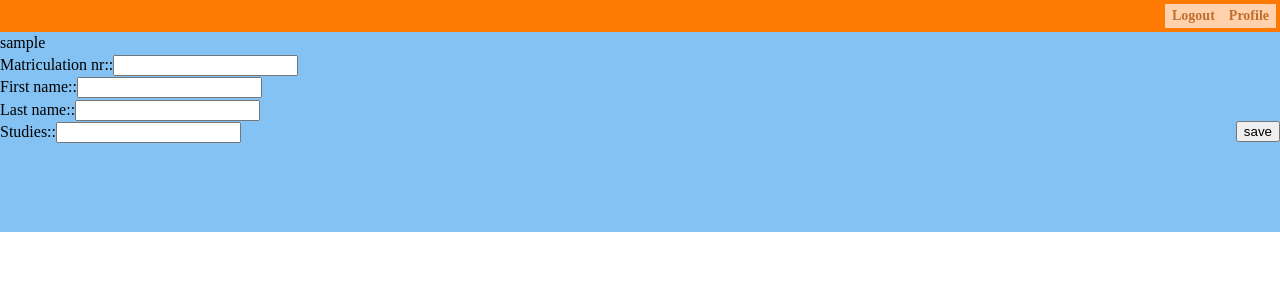
After one commit to fokoenecke/staffed, a Django app: page /profile/ in a window 1280 px wide. The commit adds this page. Shown: the top 300 px of the page. Run offline with Django 3.2, Linux system fonts and the light colour scheme; the visitor is signed in with stand-in values (Sample User, id 1); parts of the project's set-up code (start-up, migrations or seed data) failed here and were passed over; some libraries are stand-ins or nearby versions.

Commit message:
implemented basic functionality admin profile login register

```diff
--- a/core/forms.py
+++ b/core/forms.py
@@ -2,7 +2,6 @@ from core.models import UserProfile
 from django import forms
 from django.contrib.auth.models import User
 
-#in forms.py
 class UserForm(forms.ModelForm):
     class Meta:
         model = User
@@ -11,3 +10,4 @@ class UserForm(forms.ModelForm):
 class UserProfileForm(forms.ModelForm):
     class Meta:
         model = UserProfile
+        fields = ["matriculation_nr", "first_name", "last_name", "studies"]
--- a/core/models.py
+++ b/core/models.py
@@ -4,10 +4,24 @@ from django.db.models.signals import post_save
 
 class UserProfile(models.Model):
     user = models.OneToOneField('auth.User', related_name='profile')
-    bio = models.TextField()
+    matriculation_nr = models.CharField(max_length=255)
+    first_name = models.CharField(max_length=255)
+    last_name = models.CharField(max_length=255)
+    studies = models.CharField(max_length=255)
 
 def create_user_profile(sender, instance, created, **kwargs):
     if created:
         profile, created = UserProfile.objects.get_or_create(user=instance)
 
 post_save.connect(create_user_profile, sender=User)
+
+
+class Skill(models.Model):
+    name = models.CharField(max_length=200)
+    image_name = models.CharField(max_length=50)
+    red = models.IntegerField()
+    blue = models.IntegerField()
+    green = models.IntegerField()
+
+class Skillset(models.Model):
+    skills = models.ManyToManyField(Skill, blank=True, null=True)
--- a/core/static/js/script.js
+++ b/core/static/js/script.js
@@ -14,11 +14,30 @@ $.ajaxSetup({
 
 $('#login_form').submit(function(){
 	$('#error').hide();
-	console.log("test");
     $.ajax({
         type:"POST",
         url:"/login/ajax_login/",
         data:$('#login_form').serialize(),
+        success: function(msg){
+			if (msg.error) {
+				$('#error').text(msg.error);
+				$('#error').show();
+			}
+            if (msg.return === 'true') {
+				window.location.reload();
+			}
+        }
+    });
+	return false;
+});
+
+$('#profile_form').submit(function(){
+	console.log("test");
+	$('#error').hide();
+    $.ajax({
+        type:"POST",
+        url:"/save_profile/",
+        data:$('#profile_form').serialize(),
         success: function(msg){
 			if (msg.error) {
 				$('#error').text(msg.error);
--- a/core/templates/core/login.html
+++ b/core/templates/core/login.html
@@ -1,12 +1,14 @@
 <div id="login">
 	{% if not user.is_authenticated %}
 		<a href="#" class="button" id="login_button"><span>Login</span><em></em></a>
+		<a href="/register" class="button" id="register_button"><span>Register</span><em></em></a>
+
 		<div style="clear:both"></div>
 		<div id="login_box">
 			<form id="login_form" method="post">
 				<div id="login_fields">
 					{% csrf_token %}
-					{% for field in form %}
+					{% for field in login_form %}
 						<div class="fieldWrapper">
 							{{field.label_tag}}:{{ field }}
 						</div>
@@ -19,6 +21,7 @@
 			</form>
 		</div>
 	{% else %}
+		<a href="/profile" class="button" id="profile_button"><span>Profile</span><em></em></a>
 		<a href="#" class="button" id="logout_button"><span>Logout</span><em></em></a>
 		<div style="clear:both"></div>
 	{% endif%}
--- /dev/null
+++ b/core/templates/core/profile.html
@@ -0,0 +1,22 @@
+{% extends "core/base.html" %}
+{% block content %}
+	<div id="hello">
+		<div id="profile_box">
+			{{ user.username }}
+			<form id="profile_form" method="post">
+				<div id="profile_fields">
+					{% csrf_token %}
+					{% for field in profile_form %}
+						<div class="fieldWrapper">
+							{{field.label_tag}}:{{ field }}
+						</div>
+					{% endfor %}
+				</div>
+				<div>
+					<input style="float:right;" type="submit" value="save"/>
+					<div id="error"><span></span></div>
+				</div>
+			</form>
+		</div>
+	</div>
+{% endblock %}
--- a/core/views.py
+++ b/core/views.py
@@ -1,24 +1,25 @@
 from core.forms import UserProfileForm
+from django import forms
 from django.contrib.auth import login, logout
-from django.contrib.auth.forms import AuthenticationForm
-from django.http import HttpResponse
+from django.contrib.auth.forms import AuthenticationForm, UserCreationForm
+from django.http import HttpResponse, HttpResponseRedirect
 from django.shortcuts import render
 from django.utils import simplejson
 from django.views.decorators.csrf import ensure_csrf_cookie
 import logging
 
+#TODO: Context_Processor login_form erstellen, damit nicht in jeder view die Login_Form uebergeben werden muss
 
-# Create your views here.
 @ensure_csrf_cookie
 def index(request):
     if request.method == 'POST': # If the form has been submitted...
-        form = AuthenticationForm(data=request.POST) # A form bound to the POST data
+        login_form = AuthenticationForm(data=request.POST) # A form bound to the POST data
         profile_form = UserProfileForm()
     else:
-        form = AuthenticationForm() # An unbound form
+        login_form = AuthenticationForm() # An unbound form
         profile_form = UserProfileForm()
 
-    return render(request, 'core/index.html', {'form': form, 'profile_form': profile_form})
+    return render(request, 'core/index.html', {'login_form': login_form, 'profile_form': profile_form})
 
 @ensure_csrf_cookie
 def ajax_login(request):
@@ -43,3 +44,50 @@ def ajax_logout(request):
     some_data = {'return': 'true'}
     data = simplejson.dumps(some_data)
     return HttpResponse(data, mimetype='application/json')
+
+
+@ensure_csrf_cookie
+def profile(request):
+
+    if request.user.is_authenticated():
+        data = {}
+        user_profile = request.user.profile
+        data['profile_form'] = UserProfileForm(instance=user_profile)
+        data['login_form'] = AuthenticationForm()
+        print user_profile
+        return render(request, 'core/profile.html', data)
+    else:
+        return index(request)
+
+
+@ensure_csrf_cookie
+def save_profile(request):
+    logger = logging.getLogger("django")
+    some_data = {'return': 'false'}
+    if request.method == 'POST':
+        logger.error("test")
+        profile_form = UserProfileForm(data=request.POST, instance=request.user.profile)
+        if profile_form.is_valid():
+            logger.error(profile_form)
+            profile_form.save()
+            some_data['return'] = 'true'
+        else:
+            logger.error(profile_form.errors)
+            some_data['error'] = "invalid input"
+
+    data = simplejson.dumps(some_data)
+    return HttpResponse(data, mimetype='application/json')
+
+@ensure_csrf_cookie
+def register(request):
+    login_form = AuthenticationForm()
+
+    if request.method == 'POST':
+        form = UserCreationForm(request.POST)
+        if form.is_valid():
+            new_user = form.save()
+            return HttpResponseRedirect("/")
+    else:
+        form = UserCreationForm()
+
+    return render(request, "core/register.html", {'form': form, 'login_form' : login_form, })
--- a/staffed/settings.py
+++ b/staffed/settings.py
@@ -123,7 +123,7 @@ INSTALLED_APPS = (
     'django.contrib.staticfiles',
     'core',
     # Uncomment the next line to enable the admin:
-    # 'django.contrib.admin',
+    'django.contrib.admin',
     # Uncomment the next line to enable admin documentation:
     # 'django.contrib.admindocs',
 )
--- a/staffed/urls.py
+++ b/staffed/urls.py
@@ -1,10 +1,10 @@
+from core.views import index, profile, save_profile, register
 from django.conf.urls import patterns, include, url
+from django.contrib import admin
 from django.contrib.staticfiles.urls import staticfiles_urlpatterns
-from core.views import index
 
 # Uncomment the next two lines to enable the admin:
-# from django.contrib import admin
-# admin.autodiscover()
+admin.autodiscover()
 
 urlpatterns = patterns('',
     # Examples:
@@ -15,9 +15,13 @@ urlpatterns = patterns('',
     # url(r'^admin/doc/', include('django.contrib.admindocs.urls')),
 
     # Uncomment the next line to enable the admin:
-    # url(r'^admin/', include(admin.site.urls)),
     url(r'^$', index, name='index'),
+    url(r'^profile/', profile, name='profile'),
+    url(r'^register/', register, name='register'),
+    url(r'^save_profile/', save_profile, name='save_profile'),
     url(r'^login/', include('core.urls')),
+
+    url(r'^admin/', include(admin.site.urls)),
 )
 
 urlpatterns += staticfiles_urlpatterns()
```
Also changed, not shown: core/admin.py (added, +8 -0 lines), core/templates/core/index.html (+0 -12 lines), core/templates/core/register.html (added, +13 -0 lines), static/js/script.js (+20 -1 lines).
